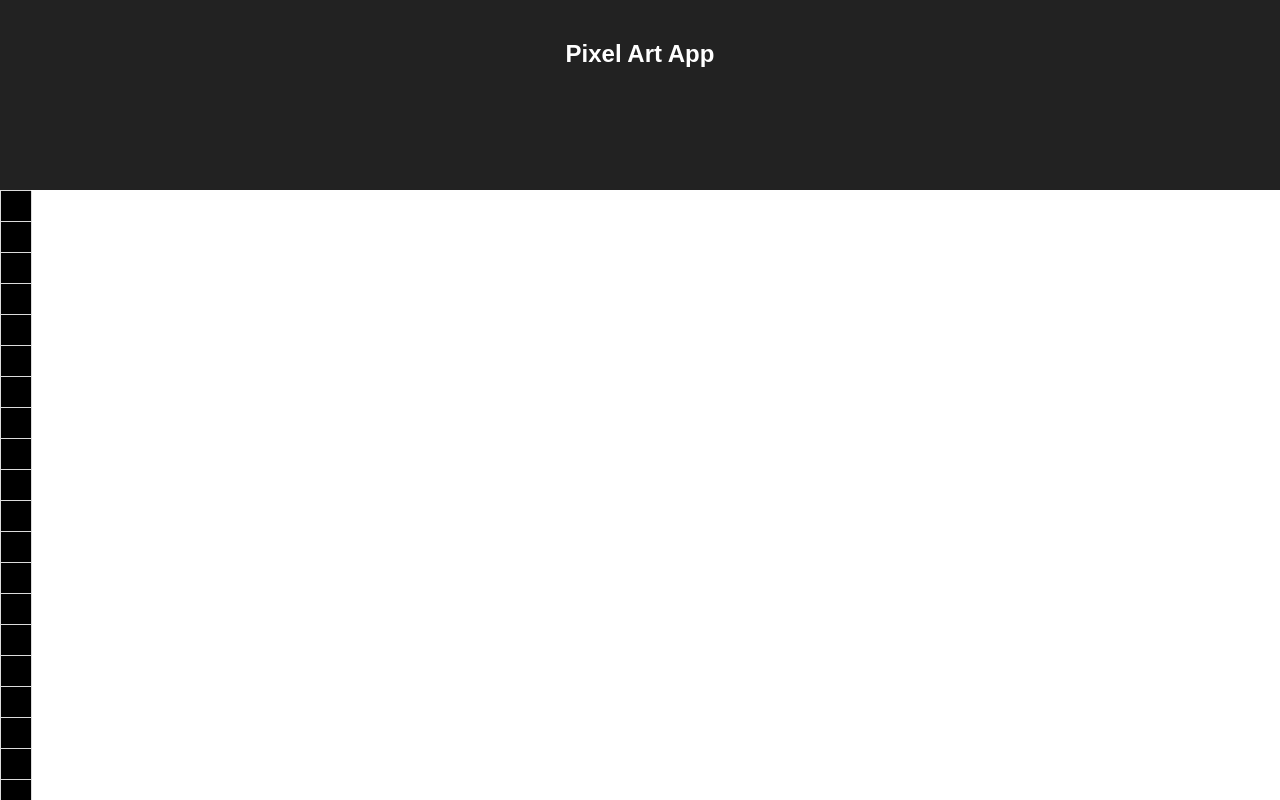
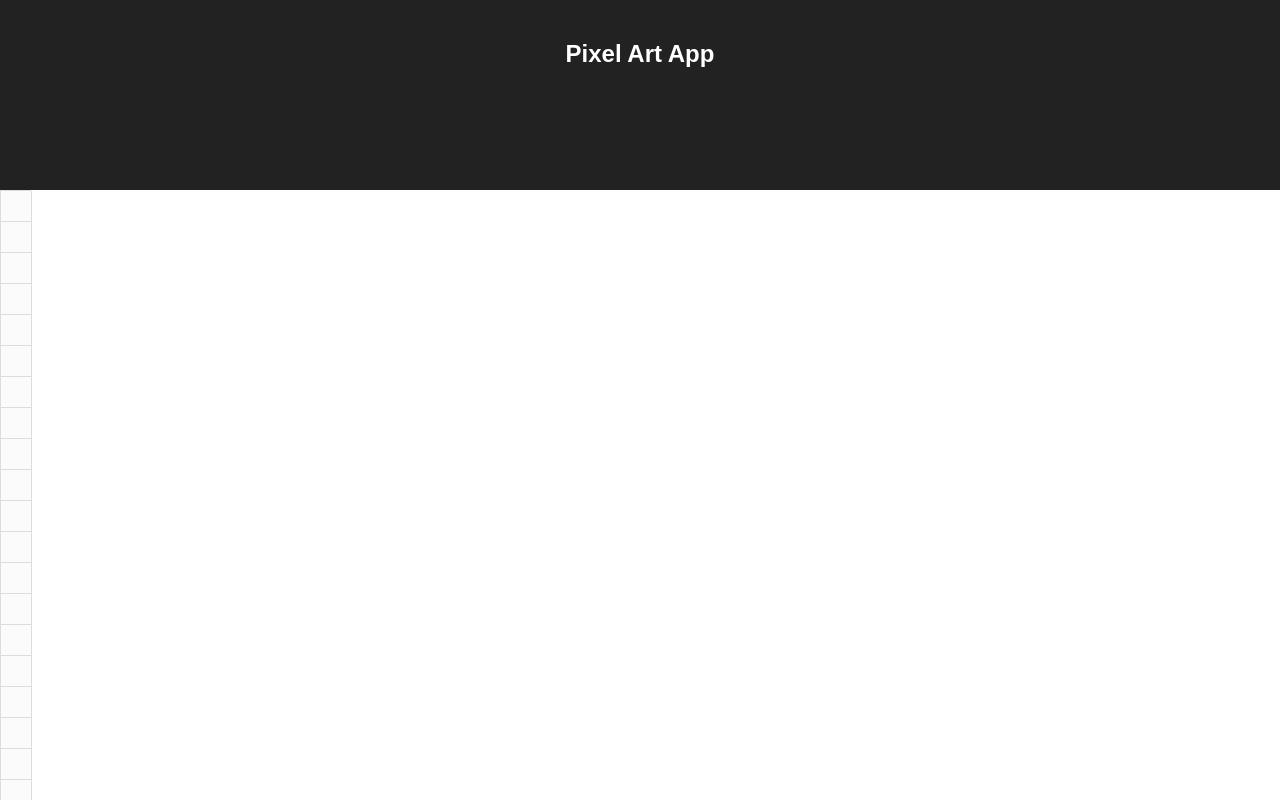
Before and after one commit to schottkey7/coding-exercises, a React (Create React App) app in the folder pixel-art-app/: page / in a window 1280 px wide. Shown: the top 800 px of the page. Built offline with nearby package versions, Linux system fonts and the light colour scheme.

Commit message:
style: Move initial state to its own file

```diff
--- /dev/null
+++ b/pixel-art-app/src/constants/index.js
@@ -0,0 +1,23 @@
+import { List as list, Map as map } from 'immutable';
+
+import { matrix } from '../utils';
+
+
+const defaultGridSize = 20;
+const defaultCellColor = '#fbfbfb';
+
+const initialState = {
+
+    boards: list([map({
+        board: matrix(
+            defaultGridSize,
+            defaultGridSize,
+            defaultCellColor
+        )
+    })])
+};
+
+
+export {
+    initialState
+};
--- a/pixel-art-app/src/index.js
+++ b/pixel-art-app/src/index.js
@@ -2,19 +2,11 @@ import React from 'react';
 import ReactDOM from 'react-dom';
 import { createStore } from 'redux';
 import { Provider } from 'react-redux';
-import { List as list, Map as map } from 'immutable';
 
 import App from './App';
 import reducer from './reducers';
-import { matrix } from './utils';
+import { initialState } from './constants';
 import './index.css';
-
-
-const initialState = {
-    boards: list([map({
-        board: matrix(30, 30, '#000')
-    })])
-};
 
 const store = createStore(reducer, initialState);
 
```
